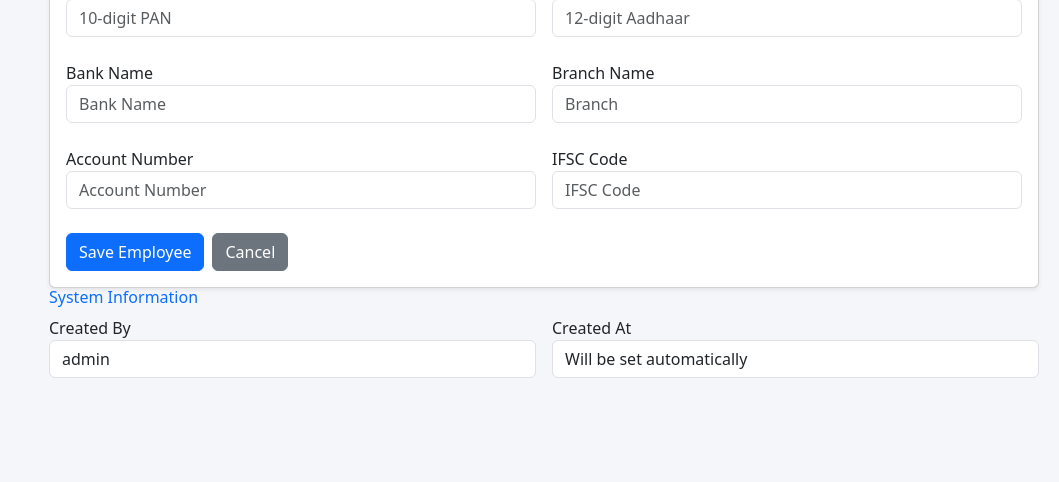
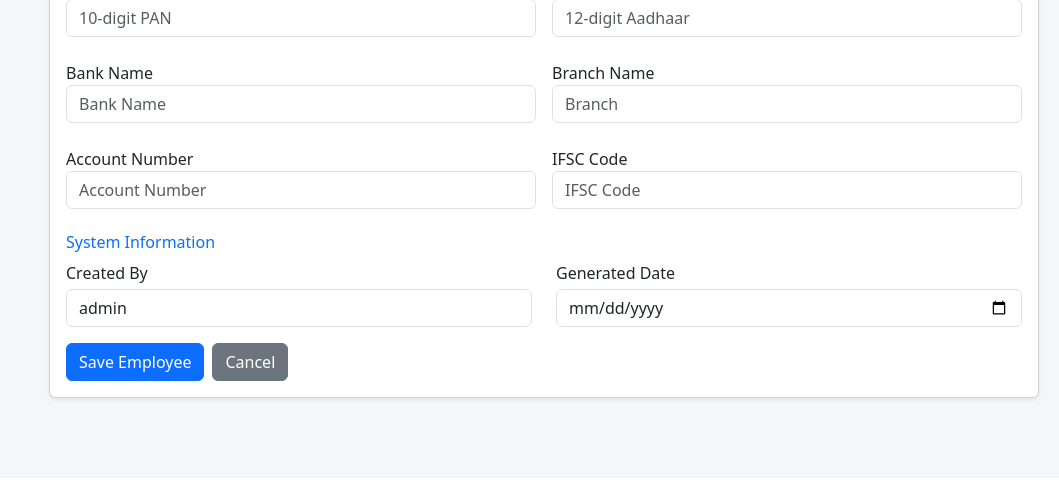
Before and after one commit to subhampandia/Aluminium-website-with-backend, a Django app: page /employee/add/ in a window 1280 px wide. Shown: the part 1444-1926 px from the top of the page, without its empty margins (221-1280 px from the left). After the commit the page ends 1847 px from the top, so only its background shows below. Run offline with Django 5.2, Linux system fonts and the light colour scheme; a user stored in the database is signed in; data comes from the database, SQL or seed files in the repository; both versions use the stored data as it was after the commit.

Commit message:
changes in employee add and edit form

```diff
--- a/app/models.py
+++ b/app/models.py
@@ -82,6 +82,7 @@ class Employee(models.Model):
     # System
     is_active = models.BooleanField(default=True)
     created_at = models.DateTimeField(auto_now_add=True)
+    generated_at = models.DateField(blank=True, null=True)
     created_by = models.ForeignKey(User, on_delete=models.SET_NULL, null=True, blank=True)
 
     def full_name(self):
--- a/app/views.py
+++ b/app/views.py
@@ -200,6 +200,8 @@ def employee_add(request):
             department_id=request.POST.get('department'),
             designation_id=request.POST.get('designation'),
             date_of_joining=request.POST.get('date_of_joining') or None,
+            generated_at=request.POST.get('generated_at') or None,  # ✅ ADD THIS
+
 
 
             pan_no=request.POST.get('pan_no'),
@@ -248,15 +250,17 @@ def employee_edit(request, pk):
 
         employee.bachelor_degree = request.POST.get('bachelor_degree')
         employee.master_degree = request.POST.get('master_degree')
-        employee.pan_no=request.POST.get('pan_no'),
-        employee.Aadhaar_no=request.POST.get('Aadhaar_no'),
-        employee.Bank_name=request.POST.get('Bank_name'),
-        employee.branch_name=request.POST.get('branch_name'),
-        employee.acc_no=request.POST.get('acc_no'),
-        employee.ifsc_code=request.POST.get('ifsc_code'),
+        employee.pan_no=request.POST.get('pan_no')
+        employee.Aadhaar_no=request.POST.get('Aadhaar_no')
+        employee.Bank_name=request.POST.get('Bank_name')
+        employee.branch_name=request.POST.get('branch_name')
+        employee.acc_no=request.POST.get('acc_no')
+        employee.ifsc_code=request.POST.get('ifsc_code')
         employee.employee_id = request.POST.get('employee_id')
         employee.department_id = request.POST.get('department')
         employee.designation_id = request.POST.get('designation')
+        employee.generated_at = request.POST.get('generated_at') or None  # ✅ ADD THIS
+
 
         employee.father_name = request.POST.get('father_name')
         employee.mother_name = request.POST.get('mother_name')
--- a/templates/employee/employee_add.html
+++ b/templates/employee/employee_add.html
@@ -444,20 +444,11 @@
           />
         </div>
       </div>
-
-      <!-- ACTION -->
-      <div class="d-flex gap-2">
-        <button class="btn btn-primary">Save Employee</button>
-        <a href="{% url 'employee_list' %}" class="btn btn-secondary">Cancel</a>
-      </div>
-    </form>
-  </div>
-</div>
       <h6 class="text-primary mb-2">System Information</h6>
 
-<div class="row g-3 mb-4">
+      <div class="row mb-3">
         <div class="col-md-6">
-    <label>Created By</label>
+          <label class="form-label">Created By</label>
           <input
             type="text"
             class="form-control"
@@ -467,13 +458,21 @@
         </div>
 
         <div class="col-md-6">
-    <label>Created At</label>
+          <label class="form-label">Generated Date</label>
           <input
-      type="text"
+            type="date"
+            name="generated_at"
             class="form-control"
-      value="Will be set automatically"
-      readonly
+            required
           />
+        </div>
+      </div>
+      <!-- ACTION -->
+      <div class="d-flex gap-2">
+        <button class="btn btn-primary">Save Employee</button>
+        <a href="{% url 'employee_list' %}" class="btn btn-secondary">Cancel</a>
+      </div>
+    </form>
   </div>
 </div>
 
```
Also changed, not shown: templates/employee/employee_edit.html (+11 -9 lines), app/migrations/0014_employee_generated_at.py (added), app/migrations/0015_alter_employee_generated_at.py (added), db.sqlite3. Lines whose indentation alone changed are shown as unchanged.
